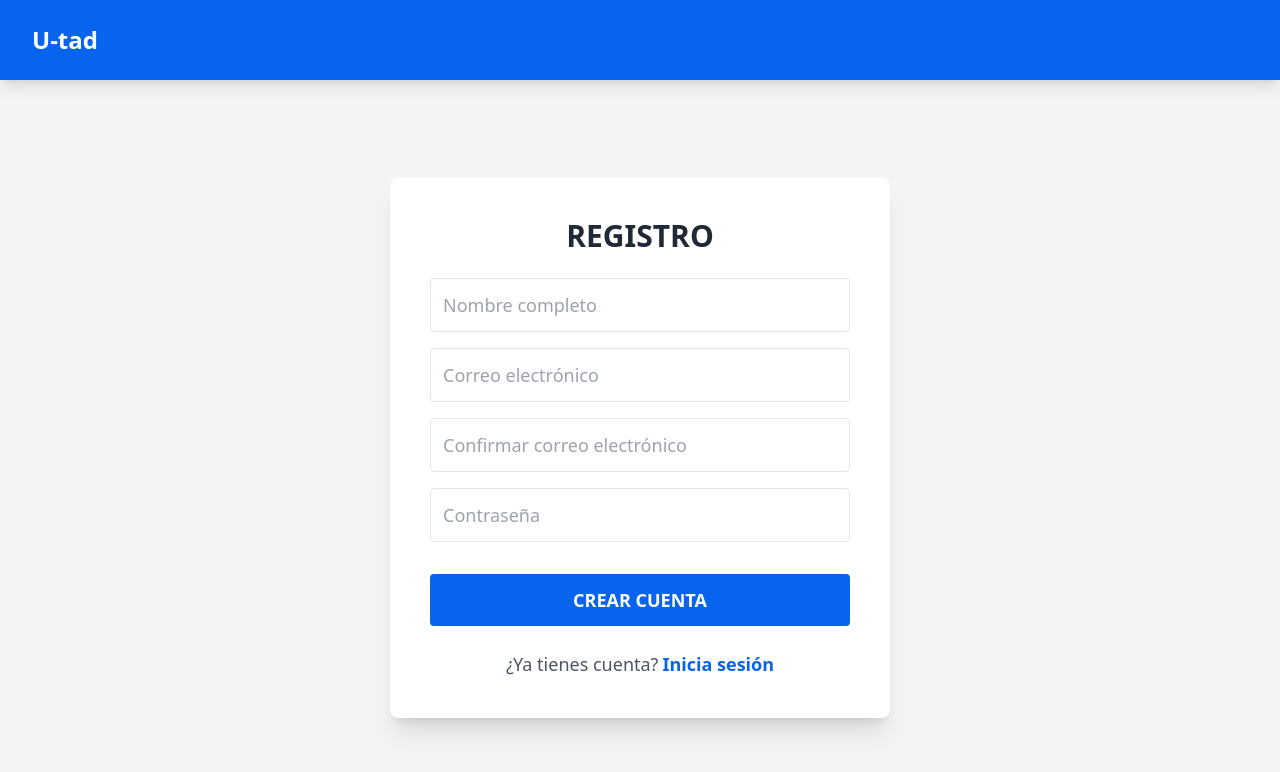
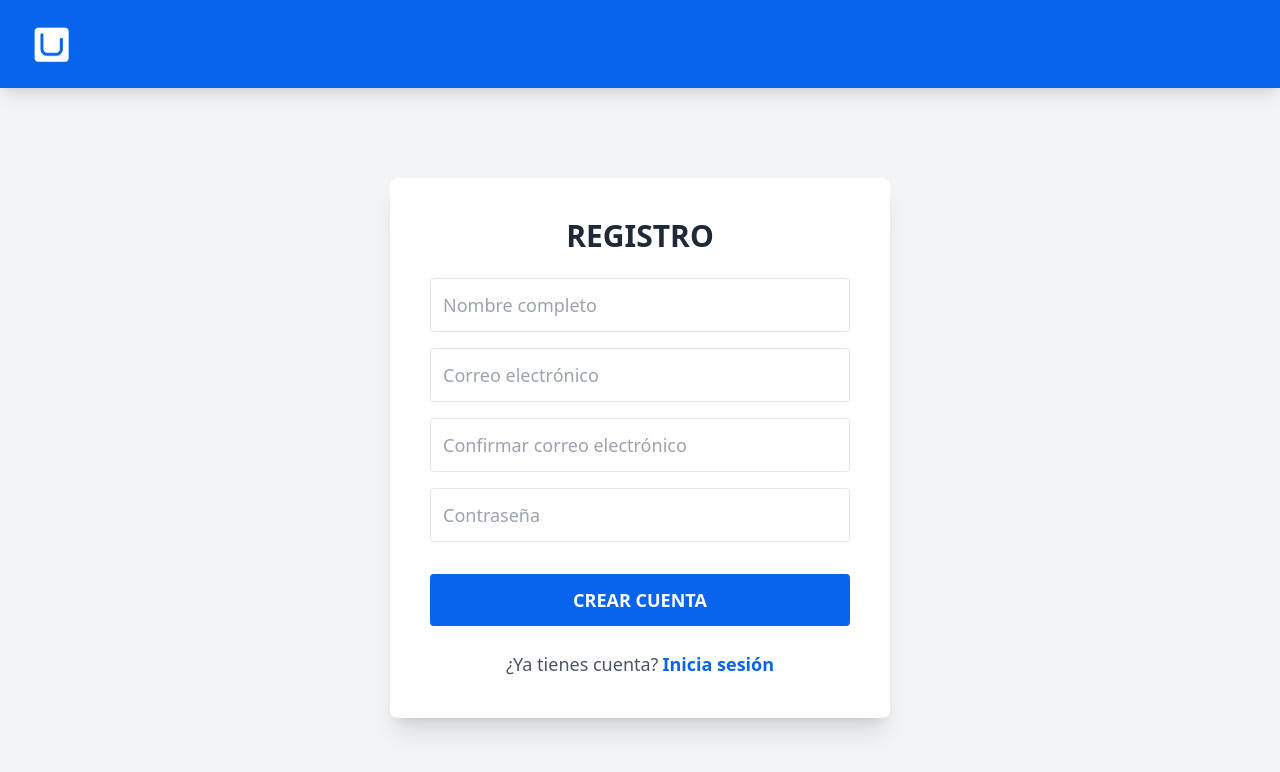
Before and after one commit to utad-proyectos-3-impresora-carnes/web, a Next.js app in the folder web-gestion-carnes/: page /register in a window 1280 px wide. Shown: the top 772 px of the page. Built offline with nearby package versions, Linux system fonts and the light colour scheme.

Commit message:
el logo utad en pagina registro

```diff
--- a/web-gestion-carnes/src/app/register/page.js
+++ b/web-gestion-carnes/src/app/register/page.js
@@ -29,9 +29,9 @@ export default function Register() {
 
   return (
     <div className="min-h-screen bg-gray-100 flex flex-col items-center justify-center">
-      {/* Header */}
+      {/* Header con Logo */}
       <header className="bg-[#0864ec] text-white py-6 px-8 w-full flex justify-between items-center fixed top-0 left-0 right-0 text-2xl shadow-lg">
-        <h1 className="font-bold">U-tad</h1>
+        <img src="/LOGO_U.png" alt="Logo U-tad" className="h-10" />
       </header>
 
       {/* Espaciador para evitar solapamiento con el header */}
@@ -39,7 +39,6 @@ export default function Register() {
 
       {/* Contenido de Registro */}
       <div className="flex flex-col items-center">
-
         <div className="p-10 bg-white shadow-xl rounded-lg w-[500px]">
           <h3 className="text-3xl font-bold text-gray-800 text-center mb-6">REGISTRO</h3>
           <form onSubmit={handleRegister}>
```
